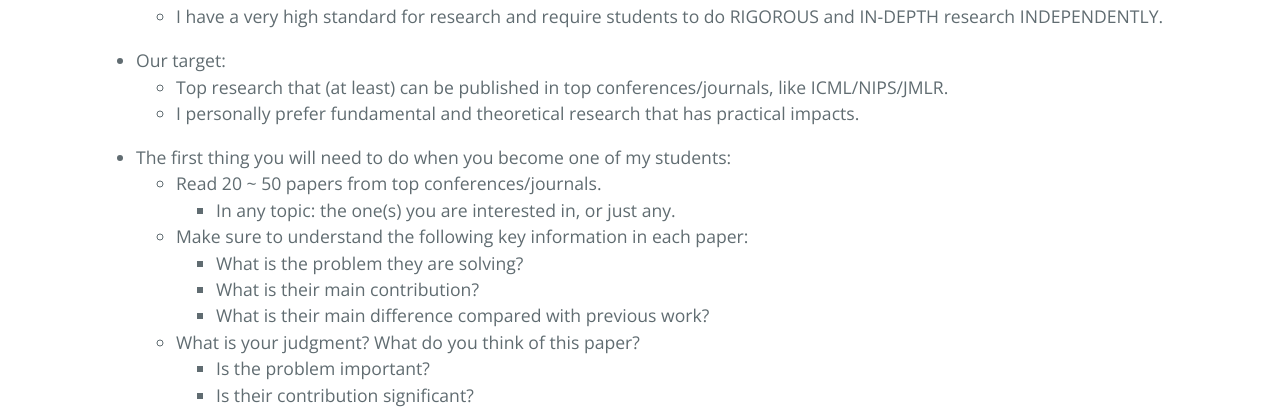
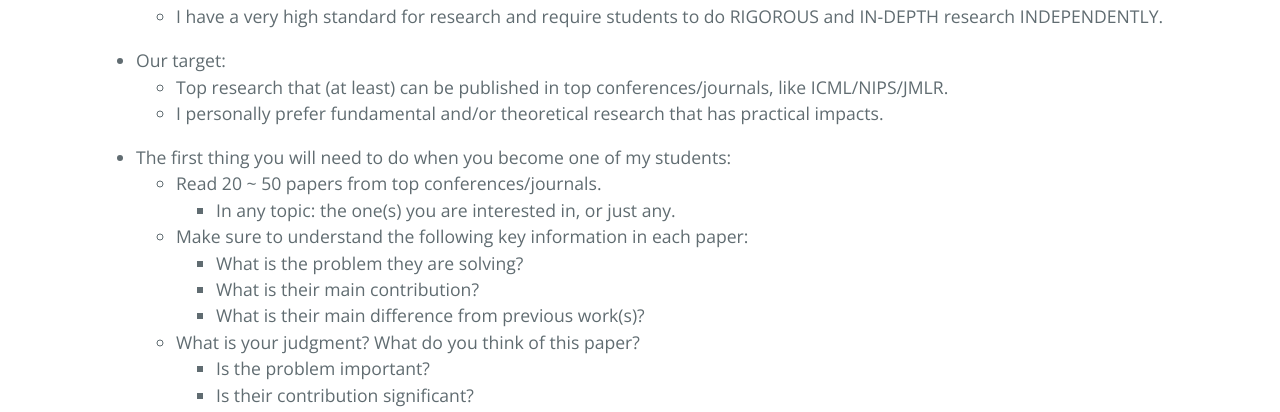
Before and after one commit to ZhimingZhou/zhimingzhou.github.io, a Jekyll site: the page built from _posts/2021-10-11-Prospective-Students.md, in a window 1280 px wide. Shown: the part 485-897 px from the top of the page. Built offline with Jekyll 4.4.1, drawn with Linux system fonts in a browser that asks for light colours; comment, search, counter and statistics services are not loaded.

Commit message:
Update 2021-10-11-Prospective-Students.md

```diff
--- a/_posts/2021-10-11-Prospective-Students.md
+++ b/_posts/2021-10-11-Prospective-Students.md
@@ -15,7 +15,7 @@ I’m looking for talented students with enthusiasm for fundamental research in
 <!--  -->
 - Our target:
 	- Top research that (at least) can be published in top conferences/journals, like ICML/NIPS/JMLR.
-	- I personally prefer fundamental and theoretical research that has practical impacts.
+	- I personally prefer fundamental and/or theoretical research that has practical impacts.
 
 <!--  -->
 - The first thing you will need to do when you become one of my students:
@@ -24,7 +24,7 @@ I’m looking for talented students with enthusiasm for fundamental research in
 	- Make sure to understand the following key information in each paper:
 		- What is the problem they are solving?
 		- What is their main contribution?
-		- What is their main difference compared with previous work?
+		- What is their main difference from previous work(s)?
 	- What is your judgment? What do you think of this paper?
 		- Is the problem important?
 		- Is their contribution significant?
```
